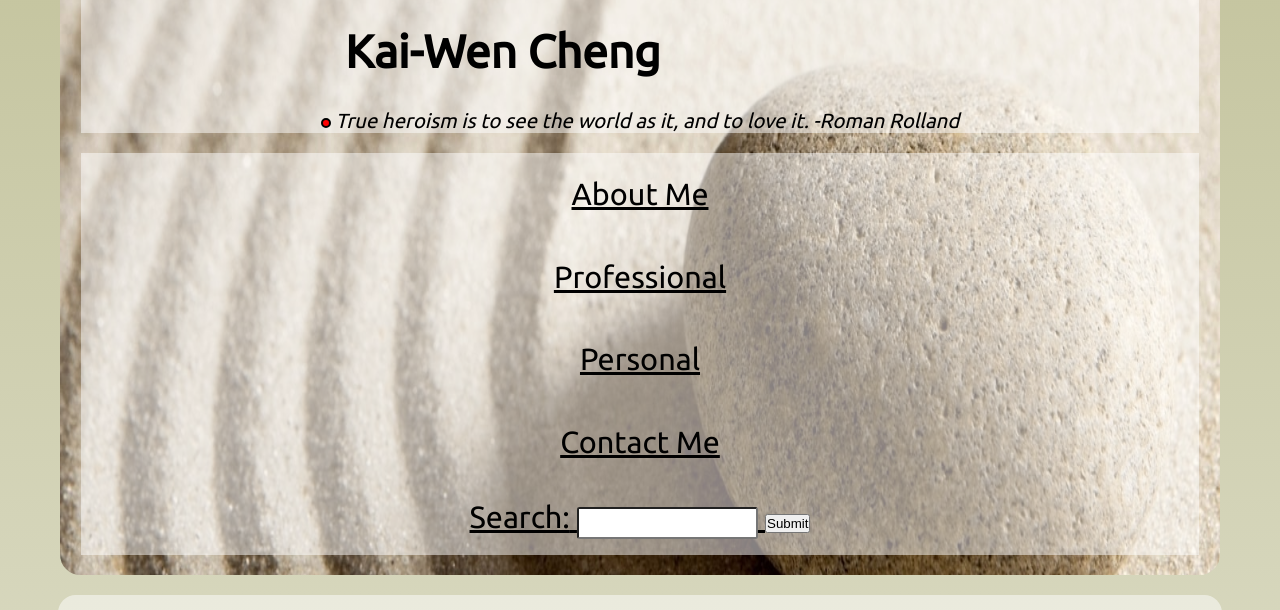
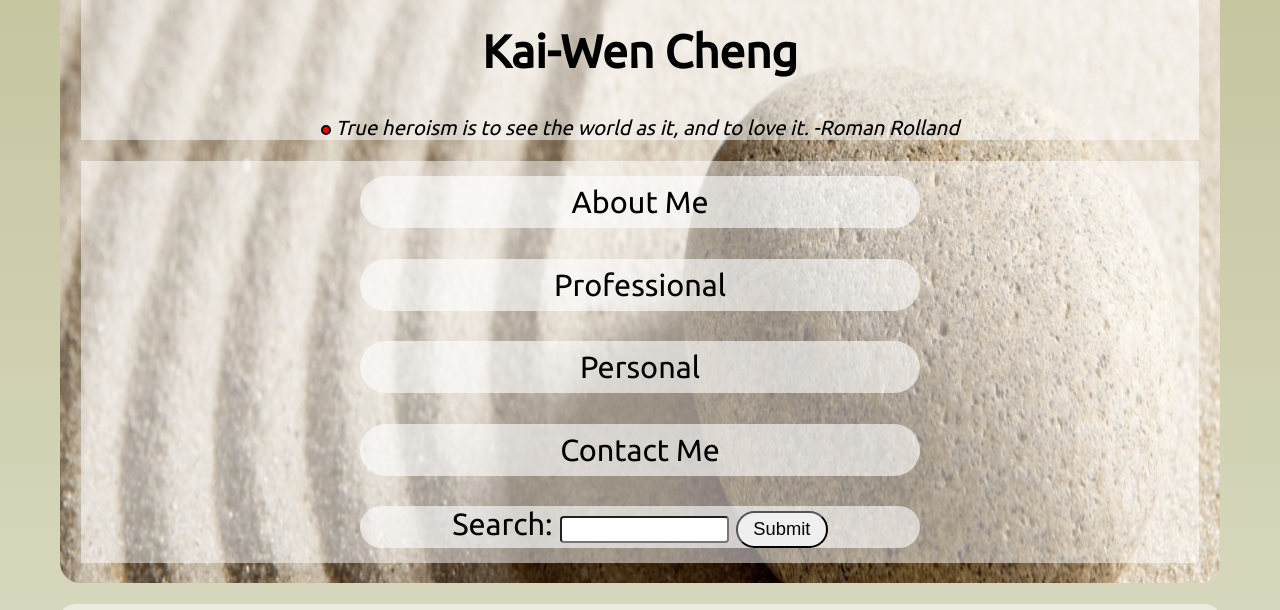
Before and after one commit to kaicheng0824/cse134-hw3, a plain HTML site: page contactme.html in a window 1280 px wide. Shown: the part 171-781 px from the top of the page. Drawn offline with Linux system fonts and the light colour scheme.

Commit message:
responsive design contactme.html

```diff
--- a/contactme.html
+++ b/contactme.html
@@ -20,11 +20,11 @@
                 margin-top: auto;
                 margin-bottom: auto;
             }
-
+/*
             #name {
                 width:70%;
                 height: 2em;
-            }
+            } */
 
             #email {
                 width:70%;
@@ -55,7 +55,7 @@
                     margin-left: 10px;
                     font-size: 1.8em;
                 }
-                label {
+                main > label {
                     font-size: 2em;
                 }
 
@@ -78,10 +78,10 @@
                     text-align: center;
                 }
 
-                #name {
+                /* #name {
                     width:90%;
                     height: 2em;
-                }
+                } */
 
                 #email {
                     width:90%;
@@ -152,7 +152,7 @@
                                 <option value="Personal"></option>
                                 <option value="Experience"></option>
                             </datalist>
-                            <button type="submit">
+                            <button type="submit" id="search_btn_nav">
                                 Submit
                             </button>
                         </form>
--- a/header_footer_subpage_desktop.css
+++ b/header_footer_subpage_desktop.css
@@ -148,10 +148,9 @@ header > section > ol {
 
 #name {
     /* border: solid 1px black; */
-
-    text-align: left;
+    text-align: center;
     padding-left: 0.5em;
-    font-size: 1.5em;
+    font-size: 1.2em;
     margin-top: auto;
     margin-bottom: auto;
     grid-row: 1;
@@ -172,6 +171,8 @@ nav li {
 }
 
 li a {
+    margin-left: auto;
+    margin-right: auto;
     display: block;
     color: #000;
     padding: 8px 16px;
--- a/header_footer_subpage_phone.css
+++ b/header_footer_subpage_phone.css
@@ -184,6 +184,27 @@ nav > ol > li {
     margin-bottom: 0.5em;
     margin-left: auto;
     margin-right: auto;
-    text-decoration: underline;
+    /* text-decoration: underline; */
+    background-color: rgb(255,255,255,0.6);
+    border-radius: 2em;
+    border-width: 1px;
+    border-color: #000;
     width: 50%;
 }
+
+
+#search_btn_nav {
+    width: 5em;
+    height: 2em;
+    border-radius: 1em;
+    font-size: 0.6em;
+}
+
+input {
+    width: 9em;
+    height: 0.3em;
+    border-radius: 3em;
+    font-size: 0.6em;
+    margin-top: auto;
+    margin-bottom: auto;
+}
```
